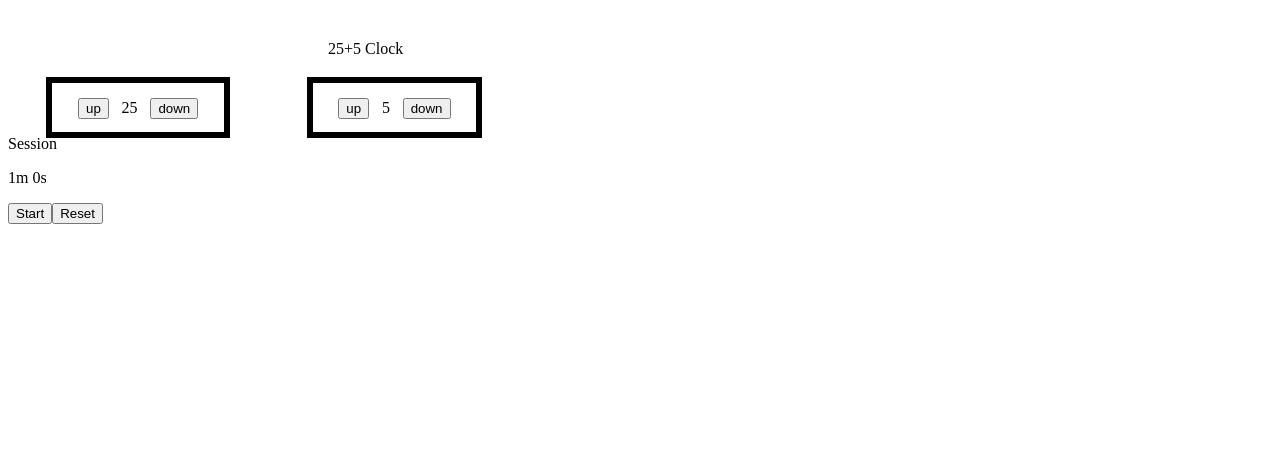
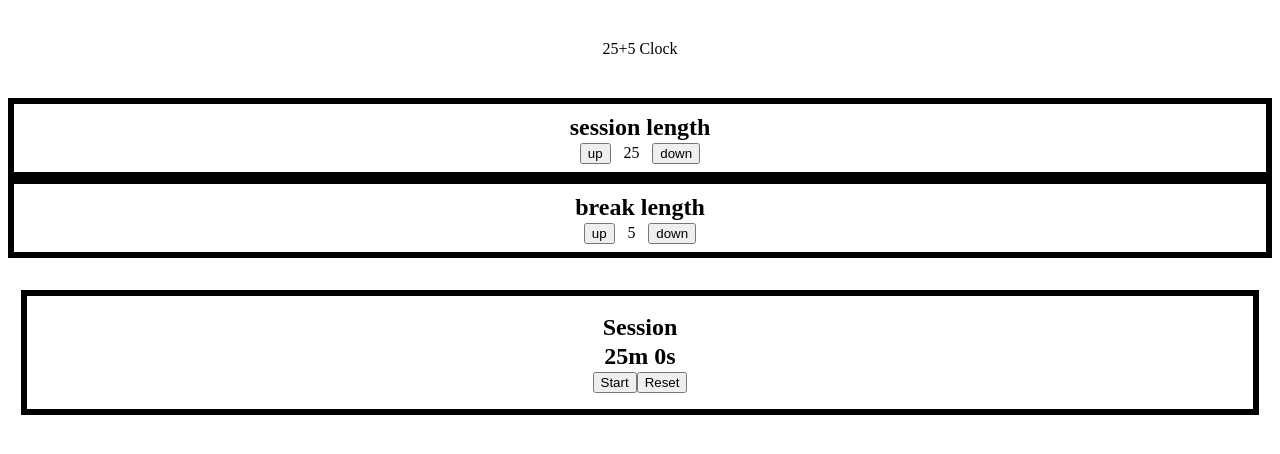
Before and after one commit to loc-codes/pomodoro-timer, a React (Create React App) app: page / in a window 1280 px wide. Shown: the top 454 px of the page. Built offline with nearby package versions, Linux system fonts and the light colour scheme.

Commit message:
timer countdown working, app functional

```diff
--- a/src/App.css
+++ b/src/App.css
@@ -7,7 +7,8 @@
 }
 
 #title{
-  margin: 5vh 25vw
+  text-align: center;
+  margin: 5vh auto
 }
 
 .control-text{
@@ -15,8 +16,29 @@
   margin: 0 1vw;
 }
 
-.session-control{
-  margin: 3vw;
+
+.time-control{
   border: 0.5vw solid black;
-  padding: 2vh 2vw
+  padding: 1vh 2vw;
+  margin: 0.5vh, auto;
+  text-align: center;
 }
+
+h2 {
+  margin-top: 0.25vh;
+  margin-bottom: 0.25vh;
+}
+
+
+#time-controls {
+  justify-content: center;
+  align-items: center;
+}
+
+
+#clock-container{
+  margin: 4vh 1vw;
+  padding: 2vh 2vw;
+  text-align: center;
+  border: 0.5vw solid black
+}
--- a/src/App.js
+++ b/src/App.js
@@ -1,35 +1,90 @@
 import './App.css';
 import TimeControl from './Components/TimeControl';
-import Timer from './Components/Timer';
 import { useState, useEffect } from 'react'
 
 function App() {
+  const [lengths, setLengths] = useState({session: 25, break: 5})
+  const [isSession, setIsSesson] = useState(true)
+  const [isActive, setisActive] = useState(false)
+  const [minutes, setMinutes] = useState(0)
+  const [seconds, setSeconds] = useState(0)
 
-  const [lengths, setLengths] = useState({session: 25, break: 5})
-  const [activity, setActivity] = useState ('Session')
-  const [seconds, setSeconds] = useState(0)
-  const [minutes, setMinutes] = useState(25)
-  const [isActive, setisActive] = useState(false)
+  //toggle session/break effect
+  useEffect(() => {
+    if (isSession) {
+      setMinutes(lengths.session);
+    } else {
+      setMinutes(lengths.break);
+    }
+    setSeconds(0);
+  }, [isSession, lengths.session, lengths.break]);
+
+  //countdown effect
+  useEffect(() => {
+    let interval = null;
+    if (isActive) {
+        interval = setInterval(() => {
+            if (seconds === 0) {
+                if (minutes > 0){
+                    setMinutes(prevMins => prevMins -1);
+                    setSeconds(59);
+                } else {
+                    setIsSesson(!isSession);
+                }
+            } else {
+                setSeconds(prevSecs => prevSecs -1);
+            }
+        }, 1000);
+    }
+    return () => clearInterval(interval);
+}, [isActive, seconds, minutes]);
 
   const incrementTime = (type) => {
-    setLengths(prevLengths => ({...prevLengths, [type]: prevLengths[type] + 1}))
+    if (!isActive){
+      setLengths(prevLengths => ({...prevLengths, [type]: prevLengths[type] + 1}))
+    }
+    }
+
+  const decrementTime = (type) => {
+    if (!isActive && lengths[type] > 1){
+    setLengths(prevLengths => ({...prevLengths, [type]: prevLengths[type] - 1}))
+    }
   }
 
-  const decrementTime = (type) => {
-    setLengths(prevLengths => ({...prevLengths, [type]: prevLengths[type] - 1}))
+  const toggleActive = () => {
+    setisActive(!isActive)
   }
 
+  const reset = () => {
+    setisActive(false)
+    setIsSesson(true)
+    setSeconds(0)
+    setLengths({session:25,break:5})
+
+  }
 
   return (
     <div className="App">
       <div id='title'>25+5 Clock</div>
-      <div id='session-controls'>
-      <TimeControl type="session" time={lengths.session} incrementTime={incrementTime} decrementTime={decrementTime}/>
-      <TimeControl type="break" time={lengths.break} incrementTime={incrementTime} decrementTime={decrementTime}/>
+      <div id='time-controls'>
+        <TimeControl type="session" time={lengths.session} incrementTime={incrementTime} decrementTime={decrementTime}/>
+        <TimeControl type="break" time={lengths.break} incrementTime={incrementTime} decrementTime={decrementTime}/>
       </div>
-      <Timer/>
+      <div id='clock-container'>
+        <h2>{isSession ? 'Session' : 'Break'}</h2>
+        <h2>{minutes}m {seconds}s</h2>
+        <div id='session-controls'>
+          <button onClick={toggleActive}>{isActive ? 'Stop': 'Start'}</button>
+          <button onClick={reset}>Reset</button>
+        </div>
+      </div>
     </div>
   );
 }
 
 export default App;
+
+//BUG: reset button drops minute by 1, not sure what cause is
+//TO DO:
+//1. Red text when session gets to 0 mins
+//2.
--- a/src/Components/TimeControl.js
+++ b/src/Components/TimeControl.js
@@ -10,9 +10,12 @@ const TimeControl = (props) => {
     }
 
     return(
-    <span className="session-control">
+    <div className='time-control'>
+    <h2 className="control-label">{props.type} length</h2>
+    <span >
         <button onClick={upClick}>up</button><p className="control-text">{props.time}</p><button onClick={downClick}>down</button>
     </span>
+    </div>
     )
 }
 
--- a/src/Components/Timer.js
+++ /dev/null
@@ -1,61 +0,0 @@
-import { useEffect, useState } from 'react';
-
-const Timer = () => {
-    const [seconds, setSeconds] = useState(0)
-    const [minutes, setMinutes] = useState(1)
-    const [isActive, setisActive] = useState(false)
-
-    const toggle = () => {
-        setisActive(!isActive);
-    }
-
-    function reset() {
-        setSeconds(1)
-        setSeconds(0);
-        setisActive(false)
-    }
-
-    //think of this as an alarm clock. when we hit the clear interval in the else block,
-    //the alarm clock is still in the webpage, but we have disabled the alarm
-    useEffect(() => {
-        let interval = null;
-        if (isActive) {
-            interval = setInterval(() => {
-                if (seconds === 0) {
-                    if (minutes > 0){
-                        setMinutes(prevMins => prevMins -1);
-                        setSeconds(59);
-                    } else {
-                        console.log('countdown complete');
-                        setisActive(false);
-                    }
-                } else {
-                    setSeconds(prevSecs => prevSecs -1);
-                }
-            }, 1000);
-        }
-        return () => clearInterval(interval);
-    }, [isActive, seconds, minutes]);
-
-
-
-    return (
-        <div className="timer">
-            <div className="time">
-                <p>Session</p>
-                <p>{minutes}m {seconds}s</p>
-            </div>
-            <div className="row">
-                <button className="button-primary" onClick={toggle}>
-                    {isActive ? 'Pause': 'Start'}
-                </button>
-                <button className="button-secondary" onClick={reset}>
-                    Reset
-                </button>
-            </div>
-        </div>
-
-    )
-}
-
-export default Timer
```
